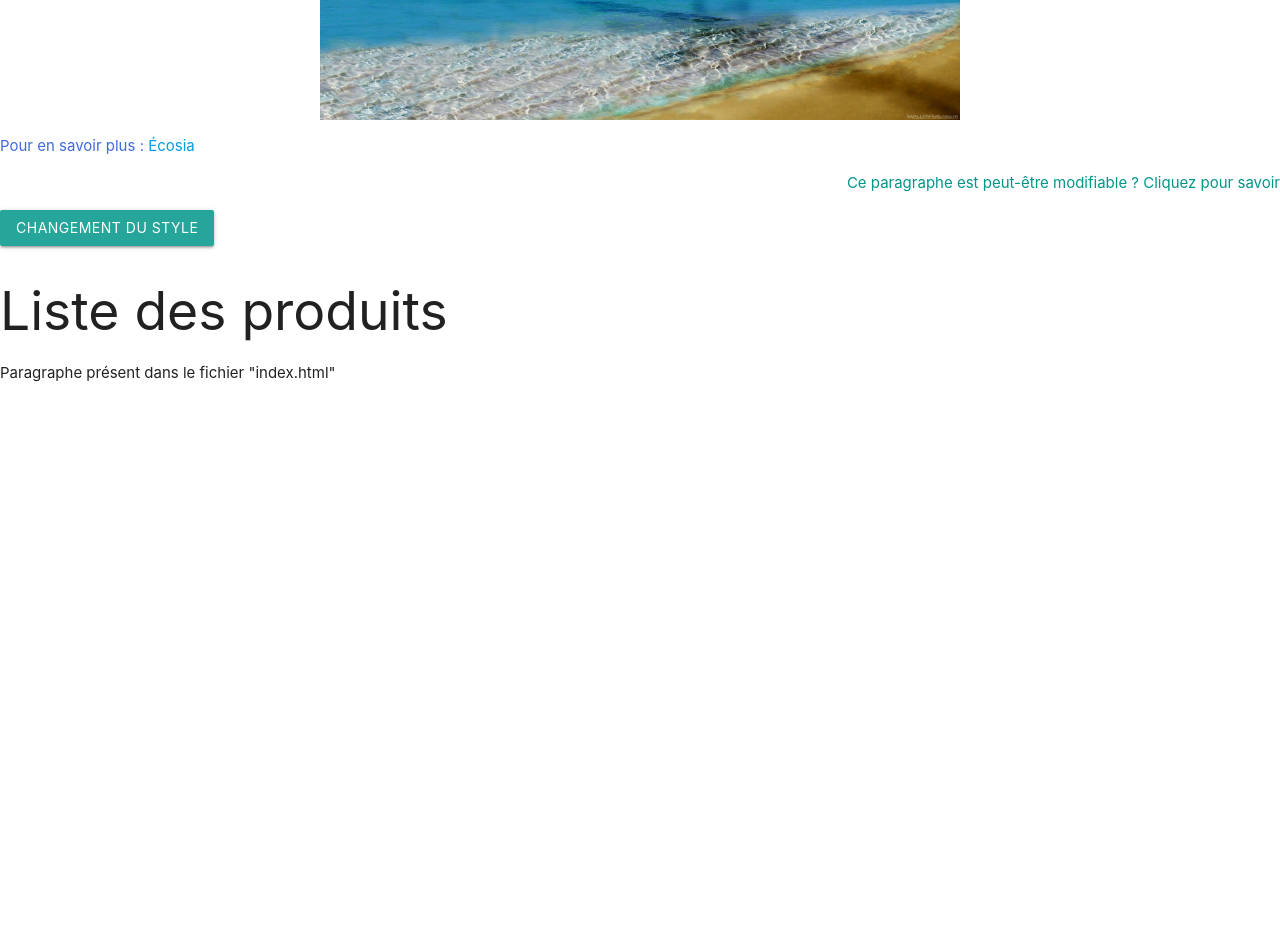
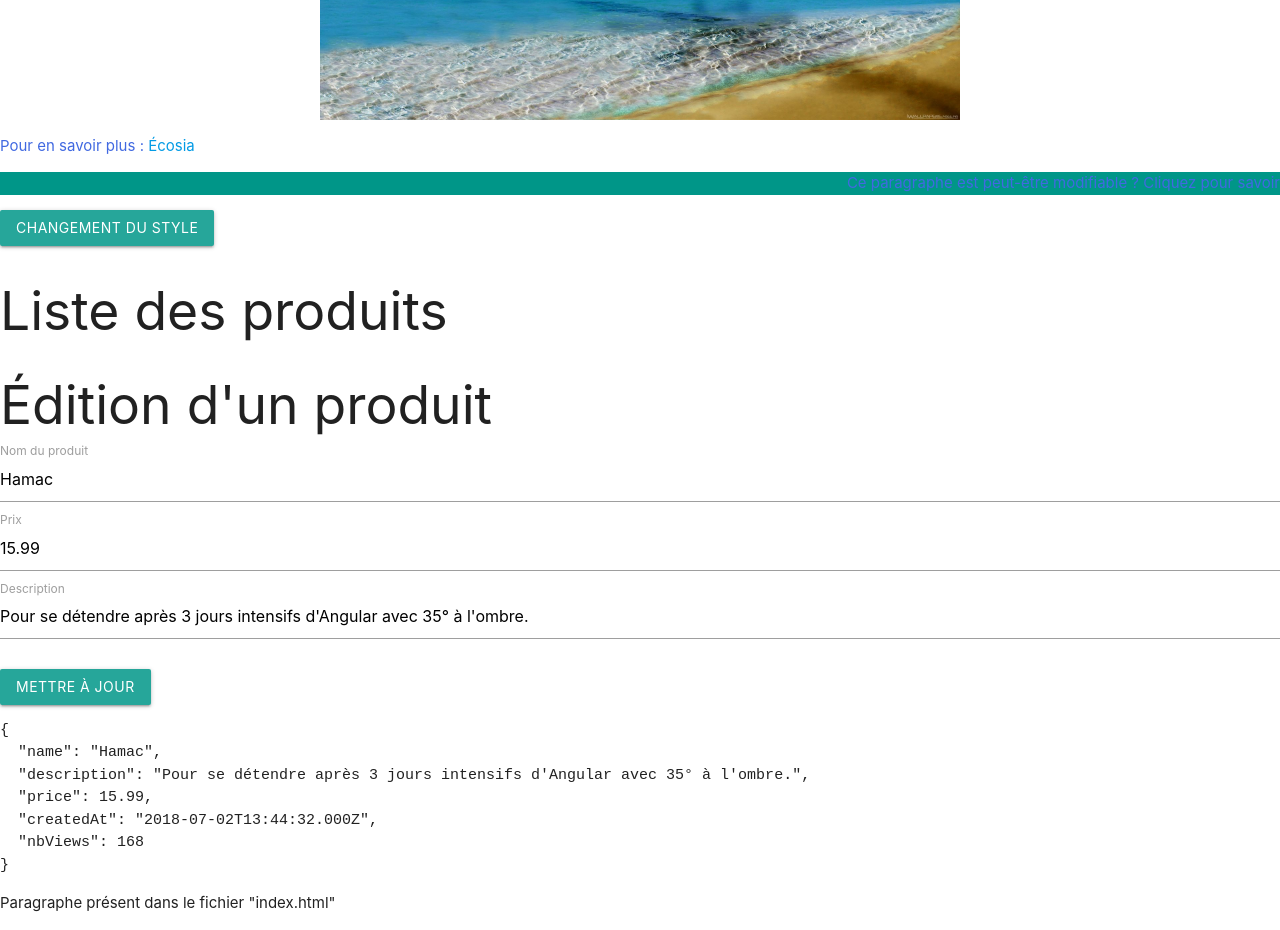
Before and after one commit to jeromeformation/angular-0718, an Angular app: page / in a window 1280 px wide. Shown: the part 503-1433 px from the top of the page. Before the commit the page ends 902 px from the top, so only its background shows below. Built offline with nearby package versions, Linux system fonts and the light colour scheme.

Commit message:
Creation de la classe Product - formulaire avec ngModel

```diff
--- a/src/app/app.component.html
+++ b/src/app/app.component.html
@@ -6,7 +6,7 @@
 
 <p
   [attr.contenteditable]="isEditable"
-  [class.teal-text]="!isEditable" [class.teal]="isEditable"
+  [ngClass]="objClassesCSS"
   [style.text-align]="isEditable ? 'left' : 'right'"
 >Ce paragraphe est peut-être modifiable ? Cliquez pour savoir</p>
 
@@ -14,3 +14,4 @@
 
 
 <app-product-list></app-product-list>
+<app-product-update></app-product-update>
--- a/src/app/app.component.ts
+++ b/src/app/app.component.ts
@@ -12,12 +12,15 @@ export class AppComponent {
   presentation: string;
   url: string;
   isEditable: boolean;
+  objClassesCSS: object;
 
   constructor() {
     this.title = 'mon application';
     this.presentation = 'Ceci est un site de démonstration d\'Angular en version 6';
     this.url = 'https://www.ecosia.org/';
     this.isEditable = false;
+    // Définition de l'objet utilisé par ngClass
+    this.changeObjClassesCSS();
   }
 
   /**
@@ -25,5 +28,16 @@ export class AppComponent {
    */
   private changeIsEditable(): void {
     this.isEditable = !this.isEditable;
+    this.changeObjClassesCSS();
+  }
+
+  /**
+   * Initialisation/Met à jour l'object objClassesCSS servant au ngClass
+   */
+  private changeObjClassesCSS(): void {
+    this.objClassesCSS = {
+      'teal-text' : this.isEditable,
+      'teal'      : !this.isEditable
+    };
   }
 }
--- a/src/app/app.module.ts
+++ b/src/app/app.module.ts
@@ -1,16 +1,20 @@
 import { BrowserModule } from '@angular/platform-browser';
 import { NgModule } from '@angular/core';
+import { FormsModule } from '@angular/forms';
 
 import { AppComponent } from './app.component';
 import { ProductListComponent } from './products/product-list/product-list.component';
+import { ProductUpdateComponent } from './products/product-update/product-update.component';
 
 @NgModule({
   declarations: [
     AppComponent,
     ProductListComponent,
+    ProductUpdateComponent,
   ],
   imports: [
-    BrowserModule
+    BrowserModule,
+    FormsModule
   ],
   providers: [],
   bootstrap: [AppComponent]
--- /dev/null
+++ b/src/app/model/product.ts
@@ -0,0 +1,41 @@
+export class Product {
+    constructor(
+        private name: string,
+        private description: string,
+        private price: number,
+        private createdAt: Date,
+        private nbViews: number
+    ) { }
+}
+
+export const PRODUCT_TEST = new Product(
+    'Hamac',
+    `Pour se détendre après 3 jours intensifs d'Angular avec 35° à l'ombre.`,
+    15.99,
+    new Date(),
+    168
+);
+
+
+/*
+class Product {
+    private name: string;
+    private description: string;
+    private price: number;
+    private createdAt: Date;
+    private nbViews: number;
+
+    constructor(
+        name: string,
+        description: string,
+        price: number,
+        createdAt: Date,
+        nbViews: number
+    ) {
+        this.name = name;
+        this.description = description;
+        this.price = price;
+        this.createdAt = createdAt;
+        this.nbViews = nbViews;
+    }
+}*/
--- /dev/null
+++ b/src/app/products/product-update/product-update.component.html
@@ -0,0 +1,21 @@
+<h2>Édition d'un produit</h2>
+
+
+<form>
+  <div class="input-field">
+    <input [(ngModel)]="product.name" name="name" id="name" type="text" class="validate">
+    <label for="name">Nom du produit</label>
+  </div>
+  <div class="input-field">
+    <input [(ngModel)]="product.price" name="price" id="name" type="text" class="validate">
+    <label for="name">Prix</label>
+  </div>
+  <div class="input-field">
+    <textarea [(ngModel)]="product.description" name="description" id="description" class="materialize-textarea"></textarea>
+    <label for="description">Description</label>
+  </div>
+  <button class="waves-effect waves-light btn">Mettre à jour</button>
+
+  <pre>{{ product | json }}</pre>
+
+</form>
--- /dev/null
+++ b/src/app/products/product-update/product-update.component.ts
@@ -0,0 +1,24 @@
+import { Component, OnInit } from '@angular/core';
+import { Product, PRODUCT_TEST } from '../../model/product';
+
+
+
+@Component({
+  selector: 'app-product-update',
+  templateUrl: './product-update.component.html',
+  styleUrls: ['./product-update.component.css']
+})
+export class ProductUpdateComponent implements OnInit {
+
+  // Produit à modifier
+  private product: Product;
+
+  constructor() {
+    this.product = PRODUCT_TEST;
+    console.log(this.product);
+  }
+
+  ngOnInit() {
+  }
+
+}
```
Also changed, not shown: src/app/products/product-update/product-update.component.css (added), 1 other file (tests, documents, lock files or other folders).
